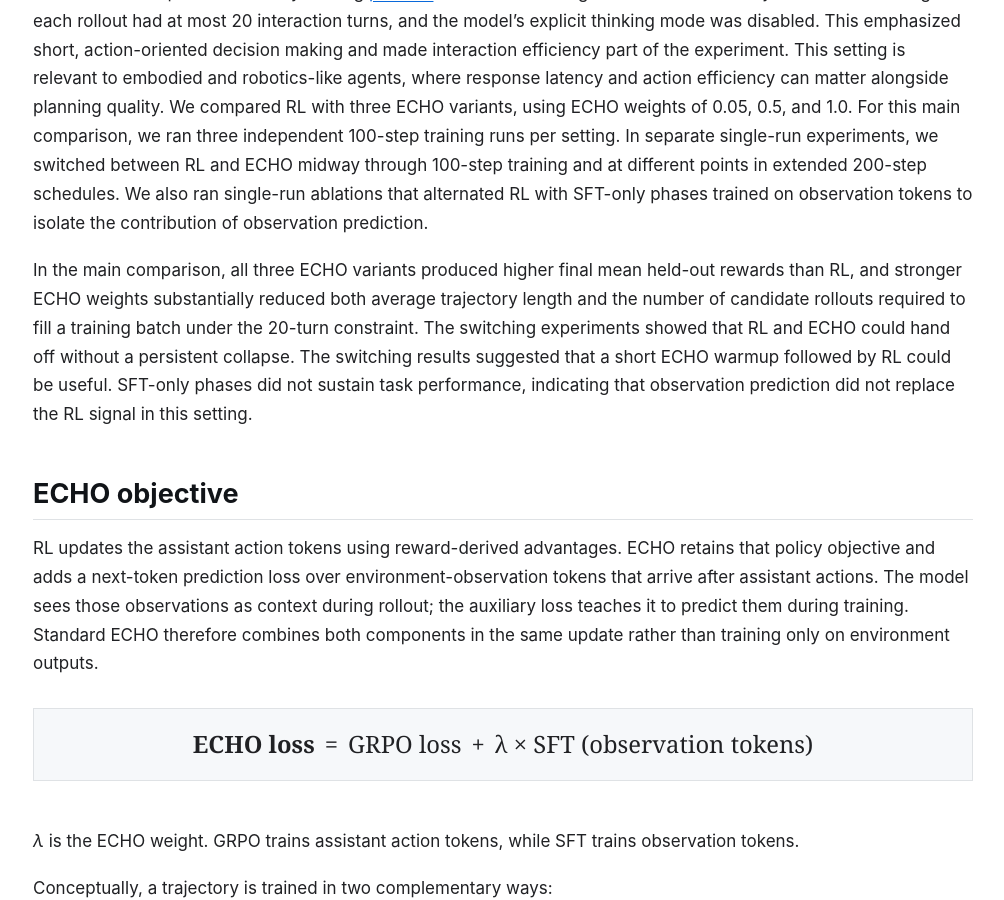
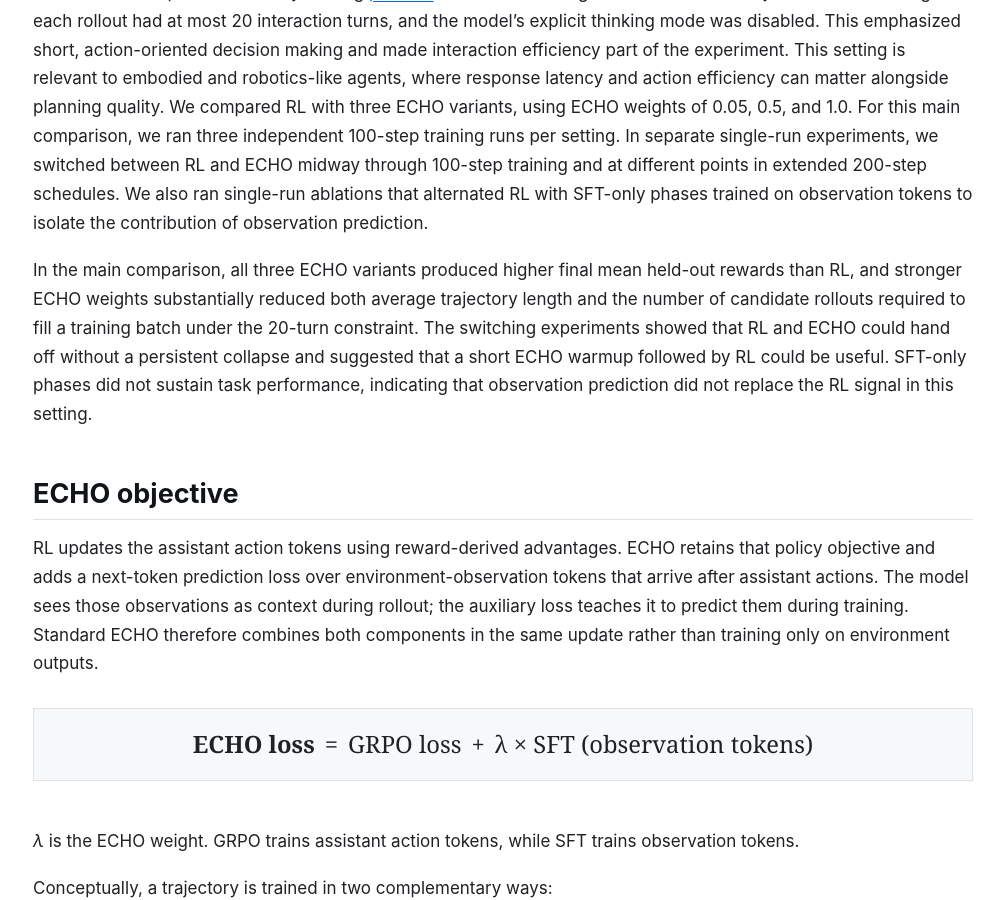
Before and after one commit to Bhoy1/echo-babyai-findings, a Jekyll site: the page built from index.md, in a window 1280 px wide and 900 px high, scrolled down 369 px. Shown: the whole window, without its empty margins (137-1141 px from the left). Built offline with Jekyll 4.4.1, drawn with Linux system fonts in a browser that asks for light colours.

Commit message:
Combine switching findings in introduction

```diff
--- a/index.md
+++ b/index.md
@@ -13,7 +13,7 @@ description: "ECHO auxiliary training and objective switching under a strict 20-
 
 We studied this question on BabyAI using [prime-rl](https://github.com/PrimeIntellect-ai/prime-rl)'s built-in ECHO algorithm in a deliberately constrained setting: each rollout had at most 20 interaction turns, and the model's explicit thinking mode was disabled. This emphasized short, action-oriented decision making and made interaction efficiency part of the experiment. This setting is relevant to embodied and robotics-like agents, where response latency and action efficiency can matter alongside planning quality. We compared RL with three ECHO variants, using ECHO weights of 0.05, 0.5, and 1.0. For this main comparison, we ran three independent 100-step training runs per setting. In separate single-run experiments, we switched between RL and ECHO midway through 100-step training and at different points in extended 200-step schedules. We also ran single-run ablations that alternated RL with SFT-only phases trained on observation tokens to isolate the contribution of observation prediction.
 
-In the main comparison, all three ECHO variants produced higher final mean held-out rewards than RL, and stronger ECHO weights substantially reduced both average trajectory length and the number of candidate rollouts required to fill a training batch under the 20-turn constraint. The switching experiments showed that RL and ECHO could hand off without a persistent collapse. The switching results suggested that a short ECHO warmup followed by RL could be useful. SFT-only phases did not sustain task performance, indicating that observation prediction did not replace the RL signal in this setting.
+In the main comparison, all three ECHO variants produced higher final mean held-out rewards than RL, and stronger ECHO weights substantially reduced both average trajectory length and the number of candidate rollouts required to fill a training batch under the 20-turn constraint. The switching experiments showed that RL and ECHO could hand off without a persistent collapse and suggested that a short ECHO warmup followed by RL could be useful. SFT-only phases did not sustain task performance, indicating that observation prediction did not replace the RL signal in this setting.
 
 ## ECHO objective
 
```
